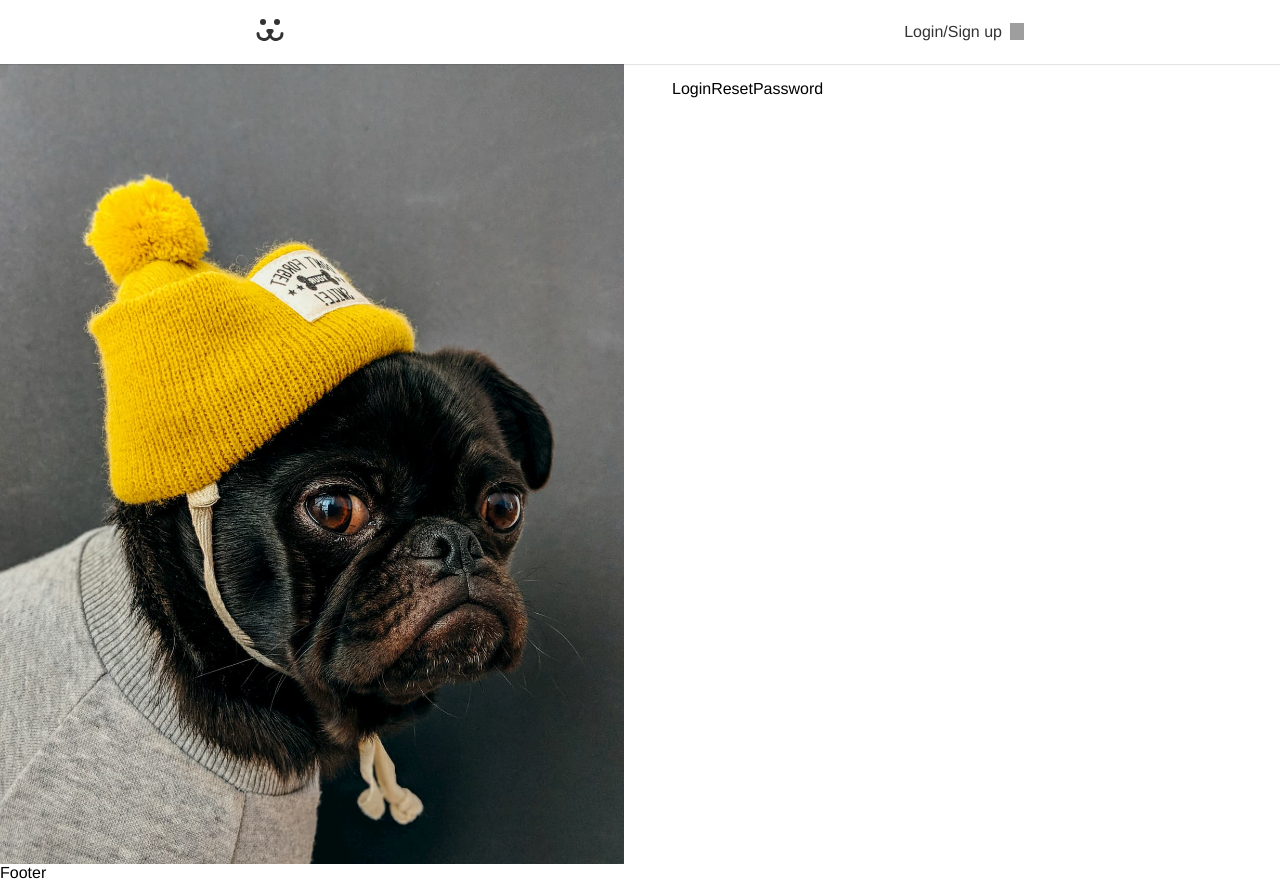
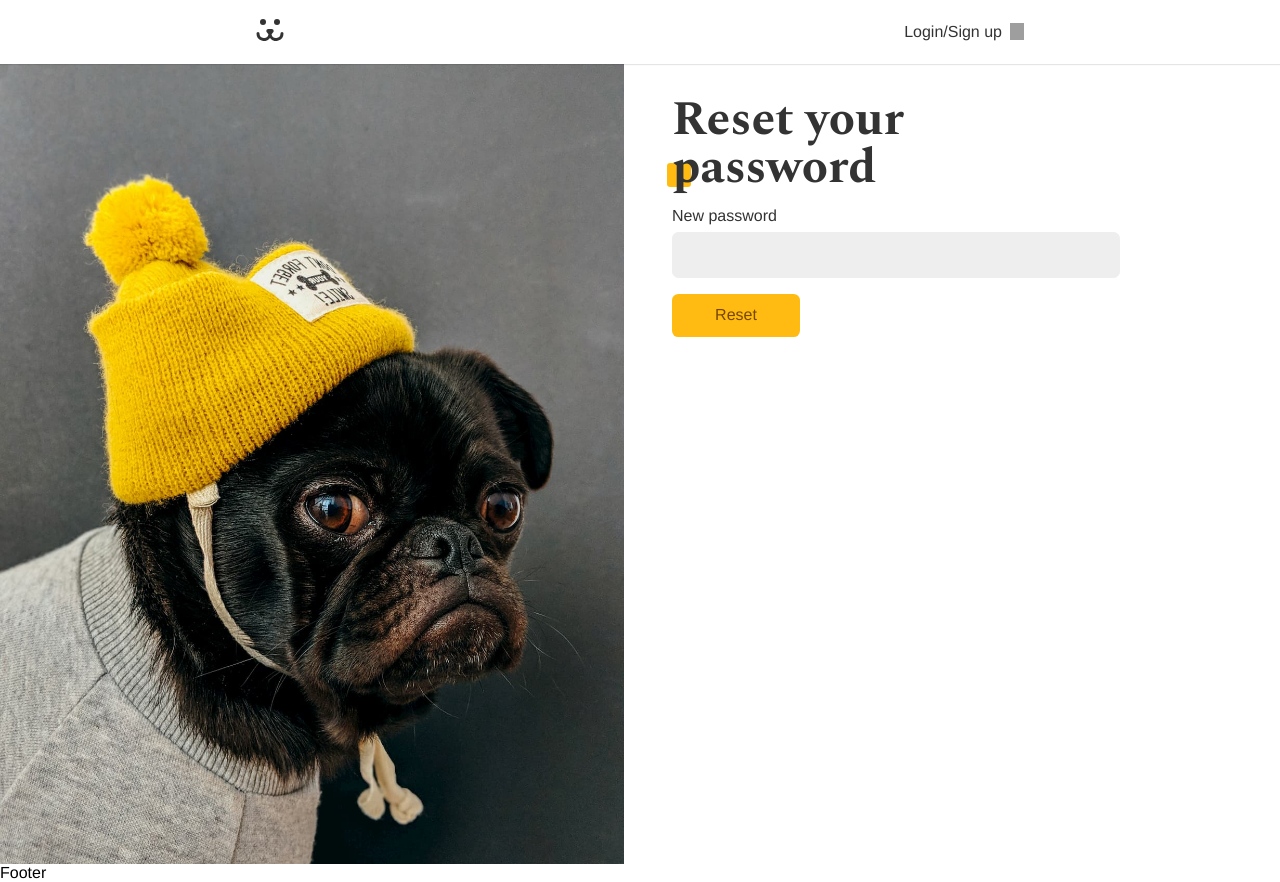
Before and after one commit to meanifreitas/dogs, a React (Vite) app: page /login/reset in a window 1280 px wide. Built offline with nearby package versions, Linux system fonts and the light colour scheme; grey boxes are pictures that could not be loaded.

Commit message:
Reset password feature

```diff
--- a/src/Components/Login/LoginResetPassword.jsx
+++ b/src/Components/Login/LoginResetPassword.jsx
@@ -1,8 +1,52 @@
 import React from 'react';
+import Input from '../Forms/Input';
+import Button from '../Forms/Button';
+import Error from '../Helper/Error';
+import useForm from '../../Hooks/useForm';
+import useFetch from '../../Hooks/useFetch';
+import { RESET_PASSWORD } from '../../api';
+import { useNavigate } from 'react-router-dom';
 
 const LoginResetPassword = () => {
+  const [login, setLogin] = React.useState('');
+  const [key, setKey] = React.useState('');
+  const password = useForm('password');
+  const { error, loading, request } = useFetch();
+  const navigate = useNavigate();
+
+  React.useEffect(() => {
+    const params = new URLSearchParams(window.location.search);
+    const key = params.get('key');
+    const login = params.get('login');
+
+    if (key) setKey(key);
+    if (login) setLogin(login);
+  }, []);
+
+  async function handleSubmit(event) {
+    event.preventDefault();
+
+    if (password.validate()) {
+      const {url, options} = RESET_PASSWORD({
+        login,
+        key,
+        password: password.value
+      });
+      const { response } = await request(url, options);
+
+      if (response.ok) navigate('/login');
+    }
+  }
+
   return (
-    <div>LoginResetPassword</div>
+    <div>
+      <h1 className='title'>Reset your password</h1>
+      <form onSubmit={handleSubmit}>
+        <Input label='New password' type='password' name='password' {...password}/>
+        {loading ? <Button disabled>Reseting...</Button> : <Button>Reset</Button>}
+        <Error error={error} />
+      </form>
+    </div>
   );
 }
 
--- a/src/Hooks/useForm.jsx
+++ b/src/Hooks/useForm.jsx
@@ -1,4 +1,4 @@
-import React from 'react'
+import React from 'react';
 
 const types = {
   email: {
@@ -6,8 +6,8 @@ const types = {
     message: 'fill in a valid email'
   },
   password: {
-    regex: /^(?=.*\d)(?=.*[a-z])(?=.*[A-Z])[0-9a-zA-Z]{8,}$/,
-    message: 'password must be at least 8 characteres, containing at least 1 lowecase character, 1 uppercase character and 1 digit'
+    regex: /^(?=.*[a-z])(?=.*[A-Z])(?=.*\d)(?=.*[@$!%*?&])[A-Za-z\d@$!%*?&]{8,}$/,
+    message: 'password must be at least 8 characteres, containing at least 1 lowercase character, 1 uppercase character and 1 digit'
   },
   number: {
     regex: /^\d+$/,
@@ -48,4 +48,4 @@ const useForm = (type) => {
   }
 }
 
-export default useForm
+export default useForm;
--- a/src/api.jsx
+++ b/src/api.jsx
@@ -121,3 +121,16 @@ export function LOST_PASSWORD(body) {
     }
   }
 }
+
+export function RESET_PASSWORD(body) {
+  return {
+    url: API_URL + '/api/password/reset',
+    options: {
+      method: 'POST',
+      headers: {
+        'Content-Type': 'application/json',
+      },
+      body: JSON.stringify(body)
+    }
+  }
+}
```
